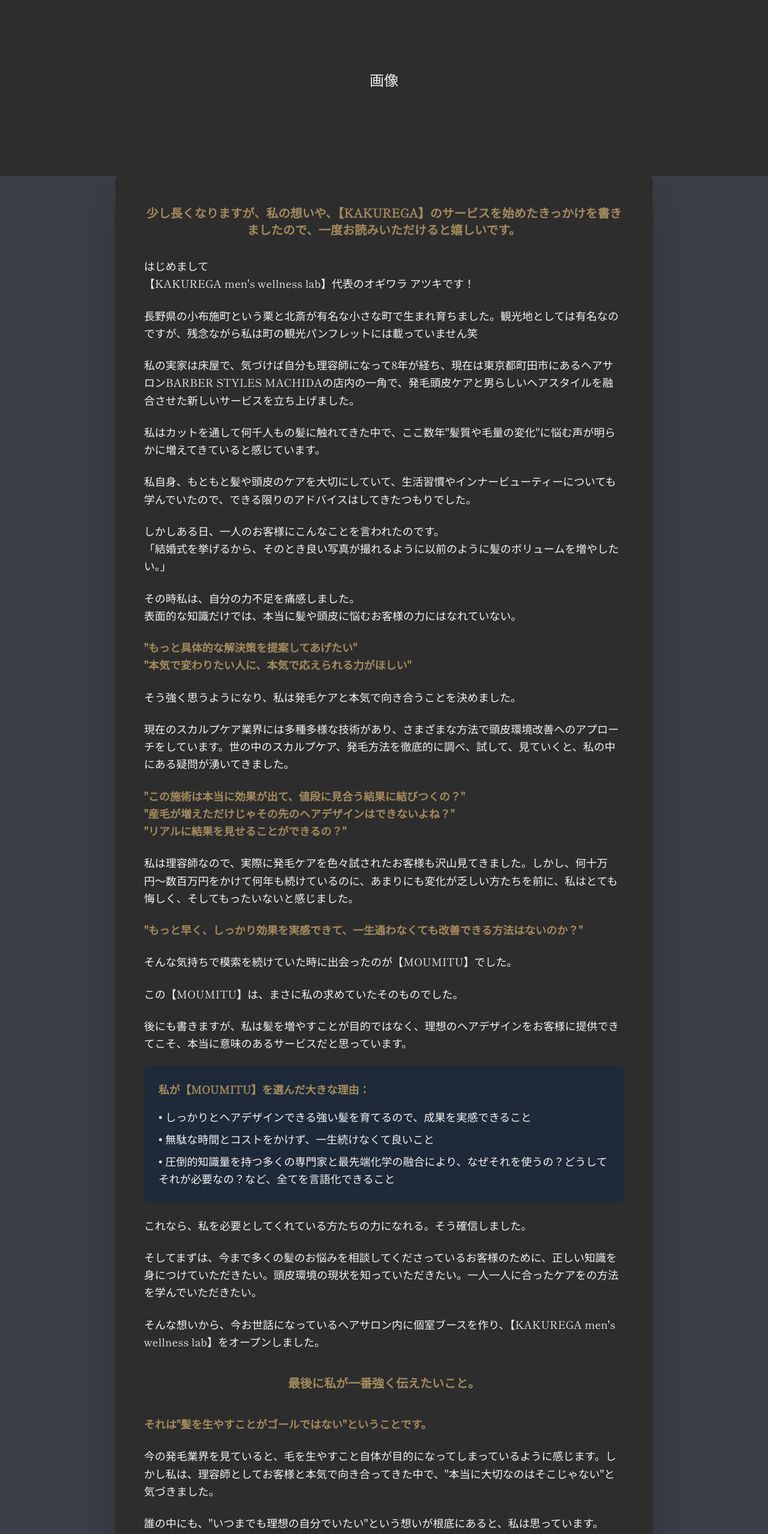
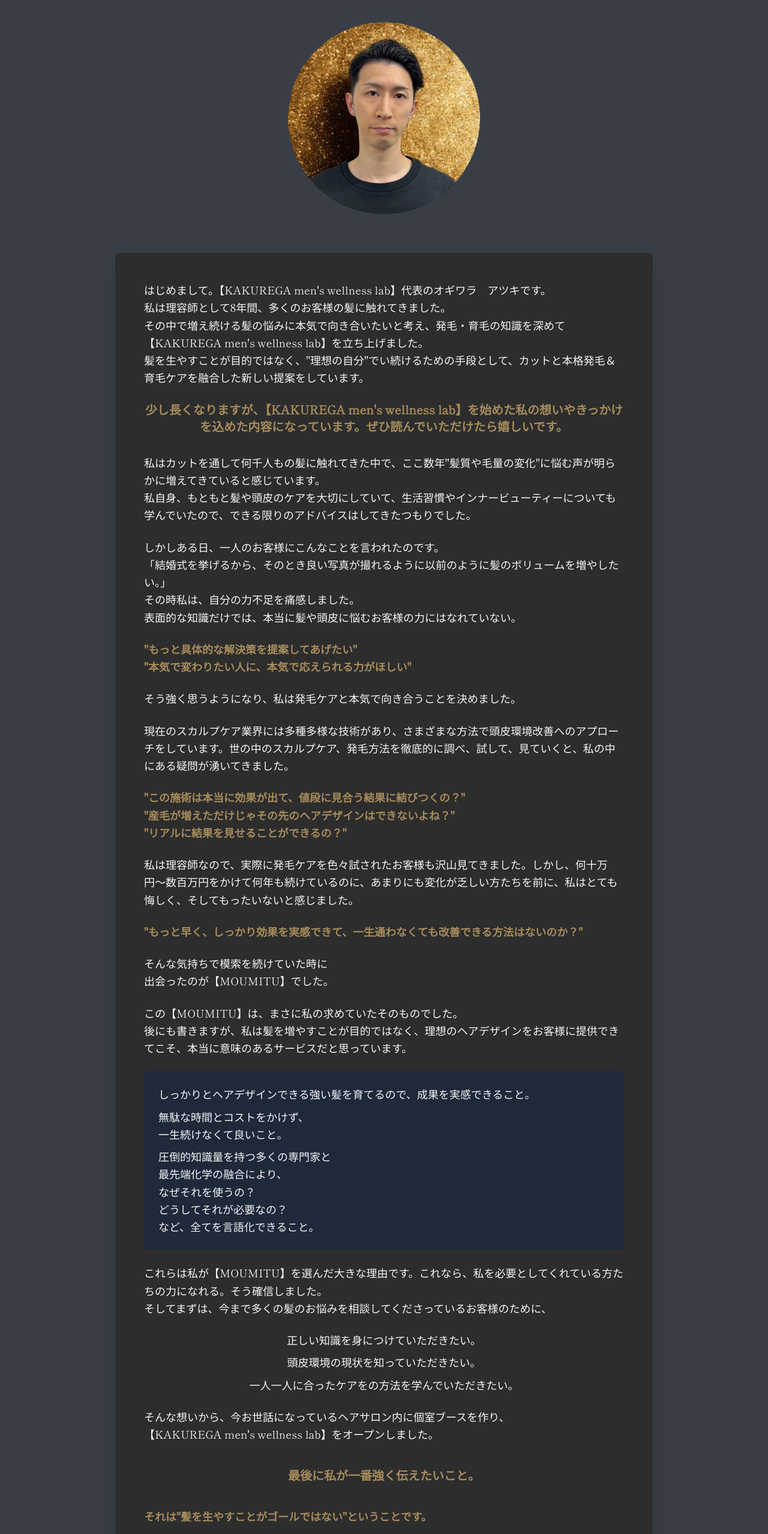
Before and after one commit to mylordkaz/kakurega, a SvelteKit app: page /about in a window 1280 px wide. Shown: the part 239-2797 px from the top of the page at 60% size. Built offline with nearby package versions, Linux system fonts and the light colour scheme; a web font is replaced by a local one.

Commit message:
about page fixes

```diff
--- a/src/routes/about/+page.svelte
+++ b/src/routes/about/+page.svelte
@@ -4,15 +4,17 @@
 
 <main class="bg-primary min-h-screen">
 	<!-- Title -->
-	<section class="bg-primary content-after-header pb-10">
+	<section class="bg-primary content-after-header pt-16 pb-10">
 		<div class="container mx-auto px-6 text-center">
 			<h1 class="text-card text-4xl font-bold md:text-5xl lg:text-6xl">自己紹介</h1>
 		</div>
 	</section>
 
 	<!-- Image -->
-	<section class="w-full">
-		<div class="bg-card-dark text-light flex h-80 items-center justify-center text-2xl w-full">画像</div>
+	<section class="w-full pb-16">
+		<div class="w-full h-80 flex items-center justify-center">
+			<img src="/owner.webp" alt="代表オギワラ アツキ" class="h-full w-auto object-cover rounded-lg" />
+		</div>
 	</section>
 
 	<!-- Description -->
@@ -20,39 +22,25 @@
 		<div class="container mx-auto px-6">
 			<div class="bg-card-dark mx-auto max-w-4xl rounded-lg p-12 shadow-2xl">
 				<div class="space-y-6 text-lg leading-relaxed text-gray-100">
+					<p>
+						はじめまして。【KAKUREGA men's wellness lab】代表のオギワラ　アツキです。<br />
+						私は理容師として8年間、多くのお客様の髪に触れてきました。<br />
+						その中で増え続ける髪の悩みに本気で向き合いたいと考え、発毛・育毛の知識を深めて【KAKUREGA men's wellness lab】を立ち上げました。<br />
+						髪を生やすことが目的ではなく、"理想の自分"でい続けるための手段として、カットと本格発毛＆育毛ケアを融合した新しい提案をしています。
+					</p>
+
 					<p class="text-card mb-8 text-center text-xl font-semibold">
-						少し長くなりますが、私の想いや、【KAKUREGA】のサービスを始めたきっかけを書きましたので、一度お読みいただけると嬉しいです。
+						少し長くなりますが、【KAKUREGA men's wellness lab】を始めた私の想いやきっかけを込めた内容になっています。ぜひ読んでいただけたら嬉しいです。
 					</p>
 
 					<p>
-						はじめまして<br />
-						【KAKUREGA men's wellness lab】代表のオギワラ アツキです！
-					</p>
-
-					<p>
-						長野県の小布施町という栗と北斎が有名な小さな町で生まれ育ちました。観光地としては有名なのですが、残念ながら私は町の観光パンフレットには載っていません笑
-					</p>
-
-					<p>
-						私の実家は床屋で、気づけば自分も理容師になって8年が経ち、現在は東京都町田市にあるヘアサロンBARBER
-						STYLES
-						MACHIDAの店内の一角で、発毛頭皮ケアと男らしいヘアスタイルを融合させた新しいサービスを立ち上げました。
-					</p>
-
-					<p>
-						私はカットを通して何千人もの髪に触れてきた中で、ここ数年"髪質や毛量の変化"に悩む声が明らかに増えてきていると感じています。
-					</p>
-
-					<p>
+						私はカットを通して何千人もの髪に触れてきた中で、ここ数年"髪質や毛量の変化"に悩む声が明らかに増えてきていると感じています。<br />
 						私自身、もともと髪や頭皮のケアを大切にしていて、生活習慣やインナービューティーについても学んでいたので、できる限りのアドバイスはしてきたつもりでした。
 					</p>
 
 					<p>
 						しかしある日、一人のお客様にこんなことを言われたのです。<br />
-						「結婚式を挙げるから、そのとき良い写真が撮れるように以前のように髪のボリュームを増やしたい。」
-					</p>
-
-					<p>
+						「結婚式を挙げるから、そのとき良い写真が撮れるように以前のように髪のボリュームを増やしたい。」<br />
 						その時私は、自分の力不足を痛感しました。<br />
 						表面的な知識だけでは、本当に髪や頭皮に悩むお客様の力にはなれていない。
 					</p>
@@ -82,35 +70,38 @@
 						"もっと早く、しっかり効果を実感できて、一生通わなくても改善できる方法はないのか？"
 					</p>
 
-					<p>そんな気持ちで模索を続けていた時に出会ったのが【MOUMITU】でした。</p>
-
-					<p>この【MOUMITU】は、まさに私の求めていたそのものでした。</p>
+					<p>
+						そんな気持ちで模索を続けていた時に<br />
+						出会ったのが【MOUMITU】でした。
+					</p>
 
 					<p>
+						この【MOUMITU】は、まさに私の求めていたそのものでした。<br />
 						後にも書きますが、私は髪を増やすことが目的ではなく、理想のヘアデザインをお客様に提供できてこそ、本当に意味のあるサービスだと思っています。
 					</p>
 
 					<div class="rounded-lg bg-gray-800 p-6">
-						<p class="text-card mb-4 font-semibold">私が【MOUMITU】を選んだ大きな理由：</p>
 						<ul class="space-y-2 text-gray-100">
-							<li>• しっかりとヘアデザインできる強い髪を育てるので、成果を実感できること</li>
-							<li>• 無駄な時間とコストをかけず、一生続けなくて良いこと</li>
-							<li>
-								•
-								圧倒的知識量を持つ多くの専門家と最先端化学の融合により、なぜそれを使うの？どうしてそれが必要なの？など、全てを言語化できること
-							</li>
+							<li>しっかりとヘアデザインできる強い髪を育てるので、成果を実感できること。</li>
+							<li>無駄な時間とコストをかけず、<br />一生続けなくて良いこと。</li>
+							<li>圧倒的知識量を持つ多くの専門家と<br />最先端化学の融合により、<br />なぜそれを使うの？<br />どうしてそれが必要なの？<br />など、全てを言語化できること。</li>
 						</ul>
 					</div>
 
-					<p>これなら、私を必要としてくれている方たちの力になれる。そう確信しました。</p>
+					<p>
+						これらは私が【MOUMITU】を選んだ大きな理由です。これなら、私を必要としてくれている方たちの力になれる。そう確信しました。<br />
+						そしてまずは、今まで多くの髪のお悩みを相談してくださっているお客様のために、
+					</p>
+
+					<div class="text-center space-y-2">
+						<p>正しい知識を身につけていただきたい。</p>
+						<p>頭皮環境の現状を知っていただきたい。</p>
+						<p>一人一人に合ったケアをの方法を学んでいただきたい。</p>
+					</div>
 
 					<p>
-						そしてまずは、今まで多くの髪のお悩みを相談してくださっているお客様のために、正しい知識を身につけていただきたい。頭皮環境の現状を知っていただきたい。一人一人に合ったケアをの方法を学んでいただきたい。
-					</p>
-
-					<p>
-						そんな想いから、今お世話になっているヘアサロン内に個室ブースを作り、【KAKUREGA men's
-						wellness lab】をオープンしました。
+						そんな想いから、今お世話になっているヘアサロン内に個室ブースを作り、<br />
+						【KAKUREGA men's wellness lab】をオープンしました。
 					</p>
 
 					<p class="text-card py-4 text-center text-xl font-bold">
@@ -122,21 +113,22 @@
 					</p>
 
 					<p>
-						今の発毛業界を見ていると、毛を生やすこと自体が目的になってしまっているように感じます。しかし私は、理容師としてお客様と本気で向き合ってきた中で、"本当に大切なのはそこじゃない"と気づきました。
+						世の中の多くのサービスを見ていると、髪を生やすことそのものが目的になってしまっている印象があります。<br />
+						しかし私は、理容師としてお客様と本気で向き合ってきた中で、"本当に大切なのはそこじゃない"と気づきました。
 					</p>
 
 					<p>
-						誰の中にも、"いつまでも理想の自分でいたい"という想いが根底にあると、私は思っています。
+						誰の中にも、"いつまでも理想の自分でいたい"<br />
+						という想いが根底にあると、私は思っています。<br />
+						髪型、体型、肌、ファッション、人間性。<br />
+						みんな、自分はこうありたいという"自分像"を持っています。だからこそ人は自分を整えようとするし、ときには変えようと決断する。<br />
+						つまり、どう整えるか、どう変えるかというのは"手段"でしかないんです。
 					</p>
 
 					<p>
-						髪型、体型、肌、ファッション、人間性。みんな、自分はこうありたいという"自分像"を持っています。だからこそ人は自分を整えようとするし、ときには変えようと決断する。
-					</p>
-
-					<p>つまり、どう整えるか、どう変えるかというのは"手段"でしかないんです。</p>
-
-					<p>
-						頭皮ケアも同じです。髪が増えてきた先に、「やってみたい髪型」「なりたい自分」があるはずです。それなのに、あなたはいつの間にか"髪を生やすこと"自体がゴールになっていませんか？
+						頭皮ケアも同じです。髪が増えてきた先に、<br />
+						「やってみたい髪型」「なりたい自分」があるはずです。<br />
+						であるならば、その理想を叶えるまでお客様に寄り添っていくことが、プロとしての在り方だと思っています。
 					</p>
 
 					<p class="text-card font-semibold">私は髪の毛を生やしてゴールにはしません。</p>
@@ -145,12 +137,8 @@
 						どう変わりたいのか、まずは理想像のゴールを一緒に明確にしましょう。そして、その理想へたどり着くための手段を、プロ目線からひとつひとつ丁寧にお伝えさせていただきます。
 					</p>
 
-					<p>
-						きっかけは髪の毛かもしれません。ですが、せっかく携わるのでしたら髪の毛だけでなく、外見はもちろん、体の健康や内面も前向きに、一緒に整えていけるお手伝いをさせていただきたいと思っています。
-					</p>
-
 					<p class="text-card py-4 text-center text-xl font-bold">
-						【KAKUREGA】は、ただ髪を切って頭皮を整える場所ではなく、これからの人生を自分らしく歩きたい男性たちの、"再スタートの場所"です。
+						【KAKUREGA men's wellness lab】は、どなたでもひっそり通いやすいバーバーサロン内にある隠れ家のような場所。ただ髪を切って頭皮を整える場所ではなく、これからの人生を自分らしく歩きたい男性たちの、"再スタートの場所"です。
 					</p>
 
 					<p class="text-center font-semibold text-gray-100">
```
